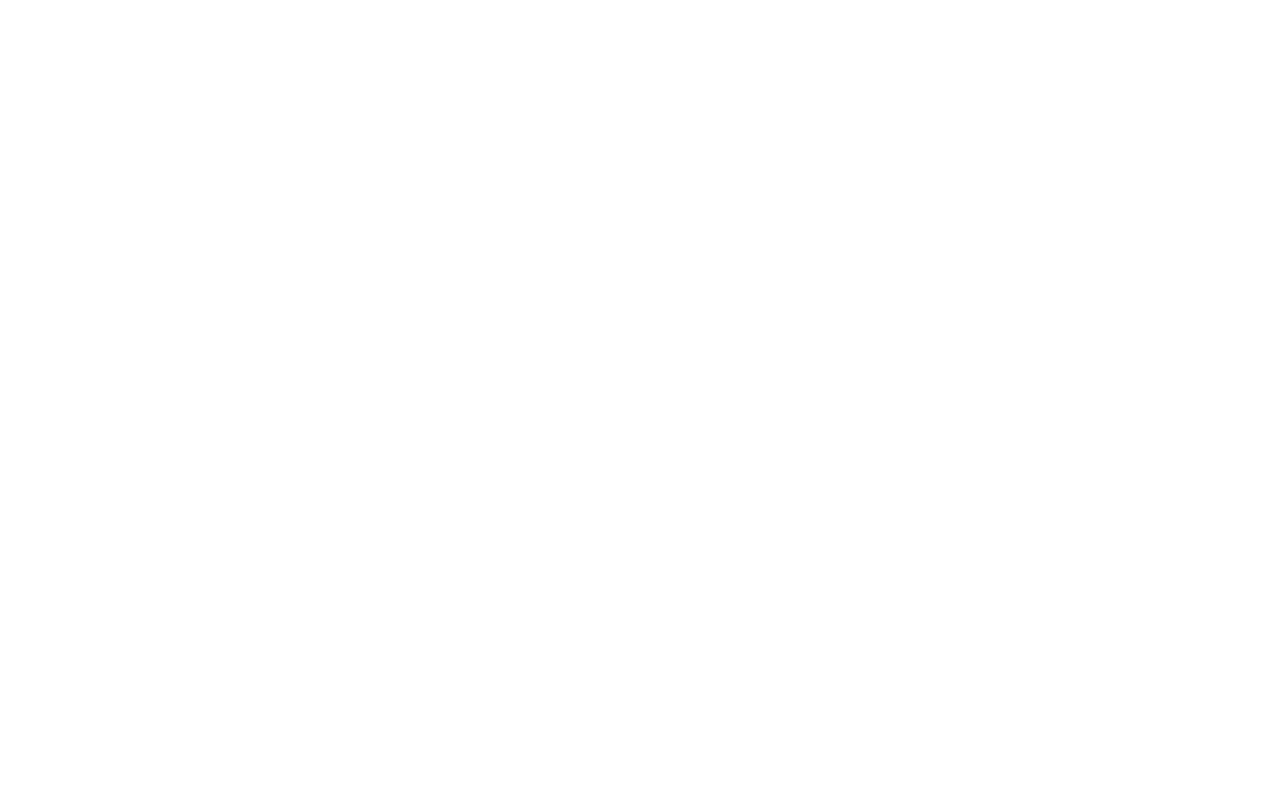
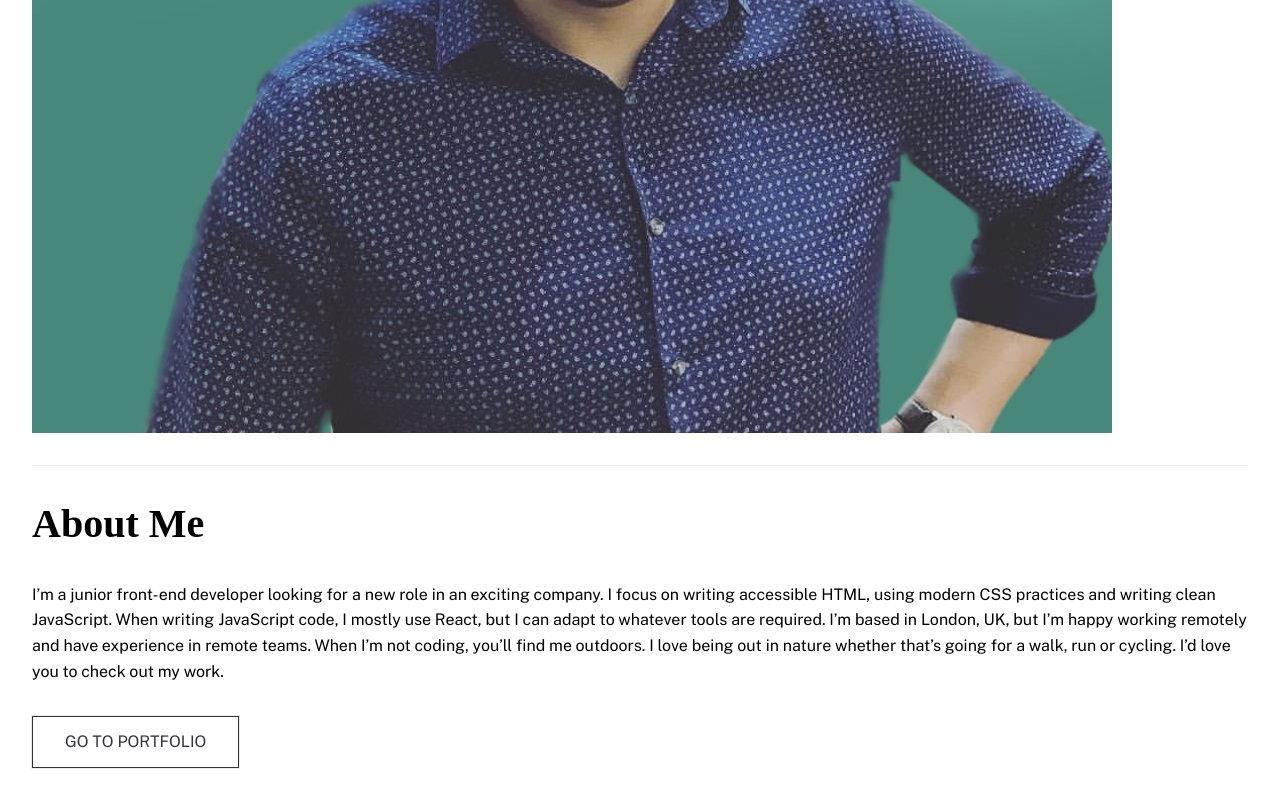
Before and after one commit to erikdcodes/Minimalist-Portfolio, a Next.js app: page / in a window 1280 px wide. Shown: the part 1662-2462 px from the top of the page. Before the commit the page ends 919 px from the top, so only its background shows below. Built offline with nearby package versions, Linux system fonts and the light colour scheme; a web font is replaced by a local one.

Commit message:
about me section

```diff
--- a/components/Section.js
+++ b/components/Section.js
@@ -1,16 +1,38 @@
 import styled from "styled-components";
+import { colors } from "../styles/styleVariables.js";
 
 const Section = ({
   imgSrc,
   title,
-  body,
+  text,
   buttonLabel,
   buttonLink,
-  orientation,
+  imgAlt,
+  isReversedLayout = false,
 }) => {
-  return <Wrapper>Section</Wrapper>;
+  return (
+    <Wrapper>
+      <img src={imgSrc} alt={imgAlt} />
+      <hr />
+      <h2>{title}</h2>
+      <p>{text}</p>
+      <a className="button secondary" href={buttonLink}>
+        {buttonLabel}
+      </a>
+    </Wrapper>
+  );
 };
 
 export default Section;
 
-const Wrapper = styled.section``;
+const Wrapper = styled.section`
+  & > * {
+    margin-bottom: 32px;
+  }
+
+  hr {
+    height: 1px;
+    background-color: ${colors.lightGrey};
+    border: none;
+  }
+`;
--- a/pages/index.js
+++ b/pages/index.js
@@ -1,6 +1,7 @@
 //imports
 import DefaultLayout from "../layouts/DefaultLayout";
 import styled from "styled-components";
+import Section from "../components/Section";
 
 // component
 const Home = () => (
@@ -13,6 +14,14 @@
         </div>
         <button>About Me</button>
       </div>
+      <Section
+        imgSrc="/images/myphoto1.jpg"
+        title="About Me"
+        imgAlt="profile photo"
+        text="I’m a junior front-end developer looking for a new role in an exciting company. I focus on writing accessible HTML, using modern CSS practices and writing clean JavaScript. When writing JavaScript code, I mostly use React, but I can adapt to whatever tools are required. I’m based in London, UK, but I’m happy working remotely and have experience in remote teams. When I’m not coding, you’ll find me outdoors. I love being out in nature whether that’s going for a walk, run or cycling. I’d love you to check out my work."
+        buttonLink="#"
+        buttonLabel="Go to portfolio"
+      />
     </Wrapper>
   </DefaultLayout>
 );
@@ -24,6 +33,7 @@
     & > *:not(:last-child) {
       margin-bottom: 32px;
     }
+    margin-bottom: 96px;
   }
   .hero-container img {
     height: 100%;
--- a/styles/styles.css
+++ b/styles/styles.css
@@ -62,3 +62,41 @@
   background: var(--dark-blue);
   filter: brightness(85%);
 } */
+
+a {
+  color: var(--cyan);
+  text-decoration: none;
+}
+
+a:hover {
+  text-decoration: underline;
+}
+
+a.button {
+  padding: 12px 32px;
+  text-transform: uppercase;
+  background-color: var(--dark-blue);
+  color: var(--very-light-grey);
+  border: none;
+  outline: 1px solid var(--light-grey);
+  position: relative;
+  transition: all 150ms ease-in-out;
+}
+
+a.button.secondary {
+  display: inline-block;
+  text-decoration: none;
+  padding: 12px 32px;
+  text-transform: uppercase;
+  background: none;
+  border: 1px solid var(--gray-dark-blue);
+  color: var(--gray-dark-blue);
+  outline: 1px solid var(--light-grey);
+  position: relative;
+  transition: all 150ms ease-in-out;
+}
+
+a:hover.button.secondary {
+  background: var(--gray-dark-blue);
+  color: var(--light-grey);
+}
```
Also changed, not shown: public/images/image-homepage-profile.jpg (added), public/images/myphoto1.jpg (added).
